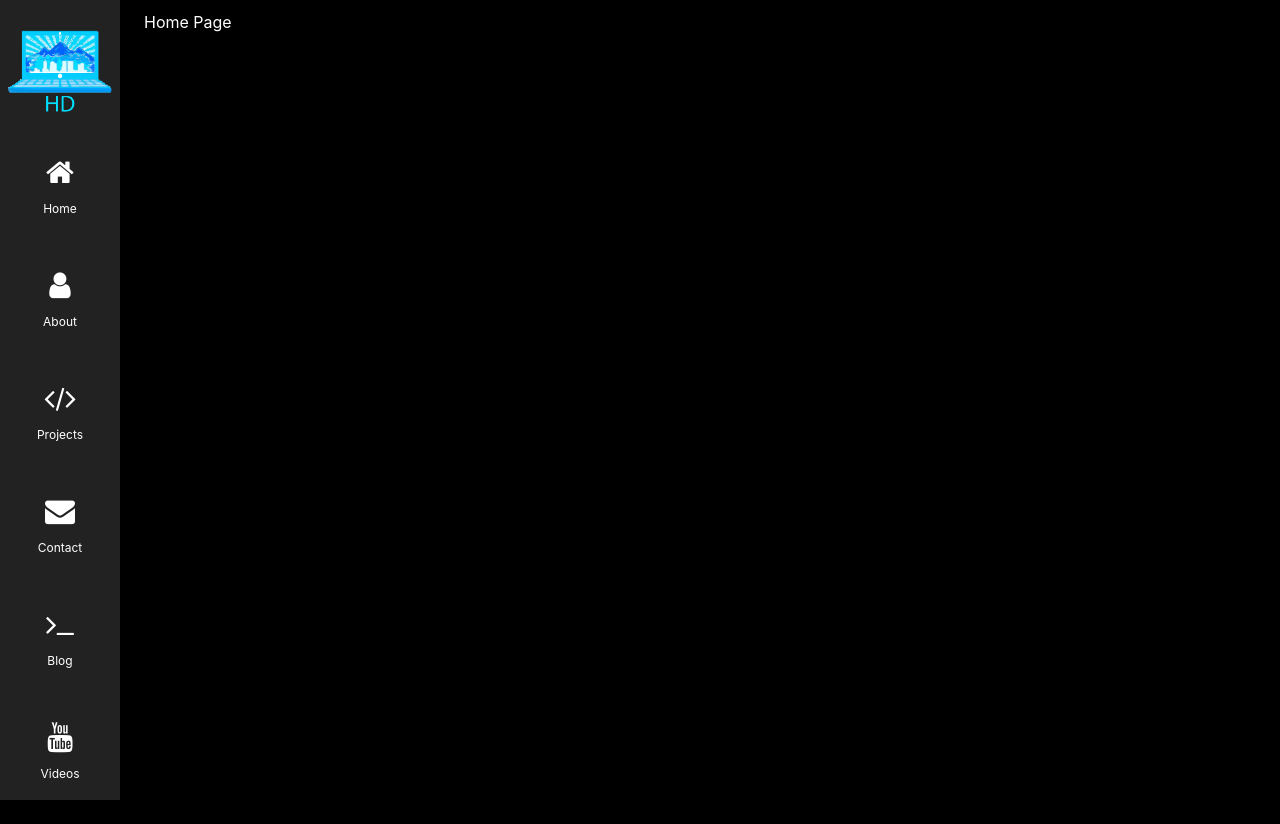
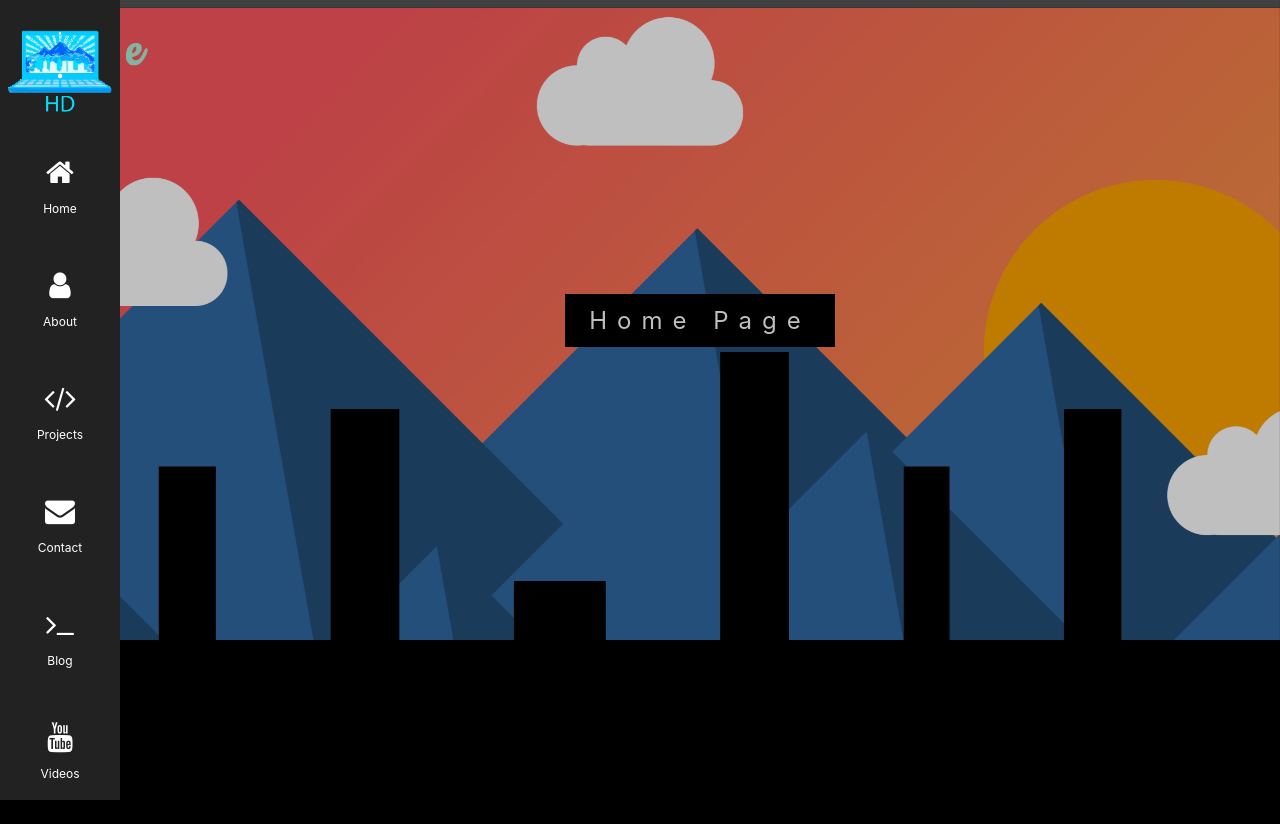
Before and after one commit to henry-doan/hd-site3.0, a React (Create React App) app: page / in a window 1280 px wide. After the commit the page ends 800 px from the top, so only its background shows below. Built offline with nearby package versions, Linux system fonts and the light colour scheme.

Commit message:
styled header

```diff
--- a/src/components/home/Home.js
+++ b/src/components/home/Home.js
@@ -1,7 +1,10 @@
+import Header from '../shared/Header';
+import SLC from '../../images/SLC.png';
 
 const Home = () => (
 	<>
-		Home Page
+		<Header img={SLC} text="Home Page" />
+
 	</>
 )
 
--- /dev/null
+++ b/src/components/shared/Header.js
@@ -0,0 +1,11 @@
+import { MainHeader, MainHeaderContainer, MainHeaderText } from "../styled/sharedStyles";
+
+const Header = ({ img, text}) => (
+  <MainHeader img={img}>
+    <MainHeaderContainer>
+      <MainHeaderText>{text}</MainHeaderText>
+    </MainHeaderContainer>
+  </MainHeader>
+)
+
+export default Header;
--- a/src/components/styled/sharedStyles.js
+++ b/src/components/styled/sharedStyles.js
@@ -2,7 +2,7 @@ import styled from 'styled-components';
 
 export const MainContainer = styled.div`
   margin-left: 120px;
-  padding: 12px 24px !important;
+  // padding: 12px 24px !important;
   color: white;
   background-color: black;
   height: 100vh;
@@ -12,3 +12,30 @@ export const MainContainer = styled.div`
     margin-top: 80px;
   }
 `
+
+export const MainHeader = styled.div`
+  background-image: url(${ props => props.img });
+  min-height: 80%;
+  background-attachment: fixed;
+  background-position: center;
+  background-repeat: no-repeat;
+  background-size: cover;
+  opacity: 0.75;
+  position: relative;
+  display: flex;
+  align-items: center;
+  justify-content: center;
+`
+
+export const MainHeaderContainer = styled.div`
+  white-space: nowrap;
+`
+
+export const MainHeaderText = styled.span`
+  letter-spacing: 10px;
+  color: #fff!important;
+  background-color: #000!important;
+  padding: 12px 24px!important;
+  text-align: center;
+  font-size: 24px!important;
+`
```
Also changed, not shown: src/images/SLC.png (added).
